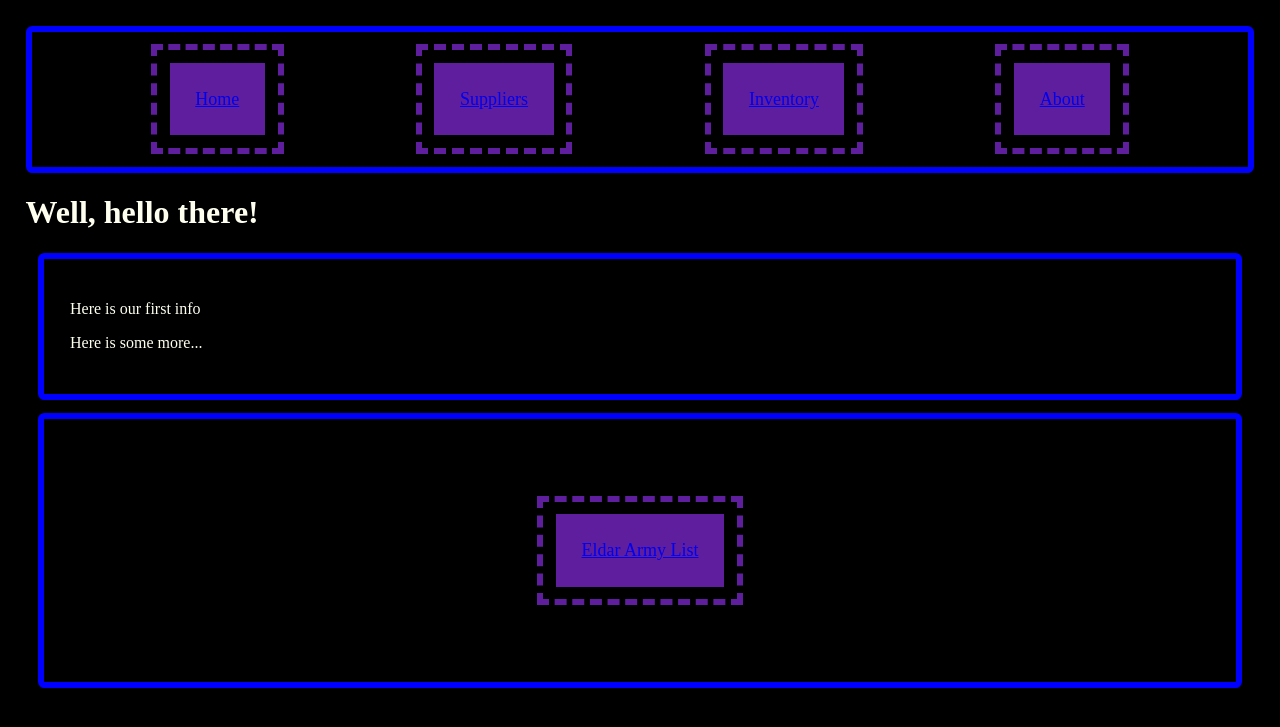
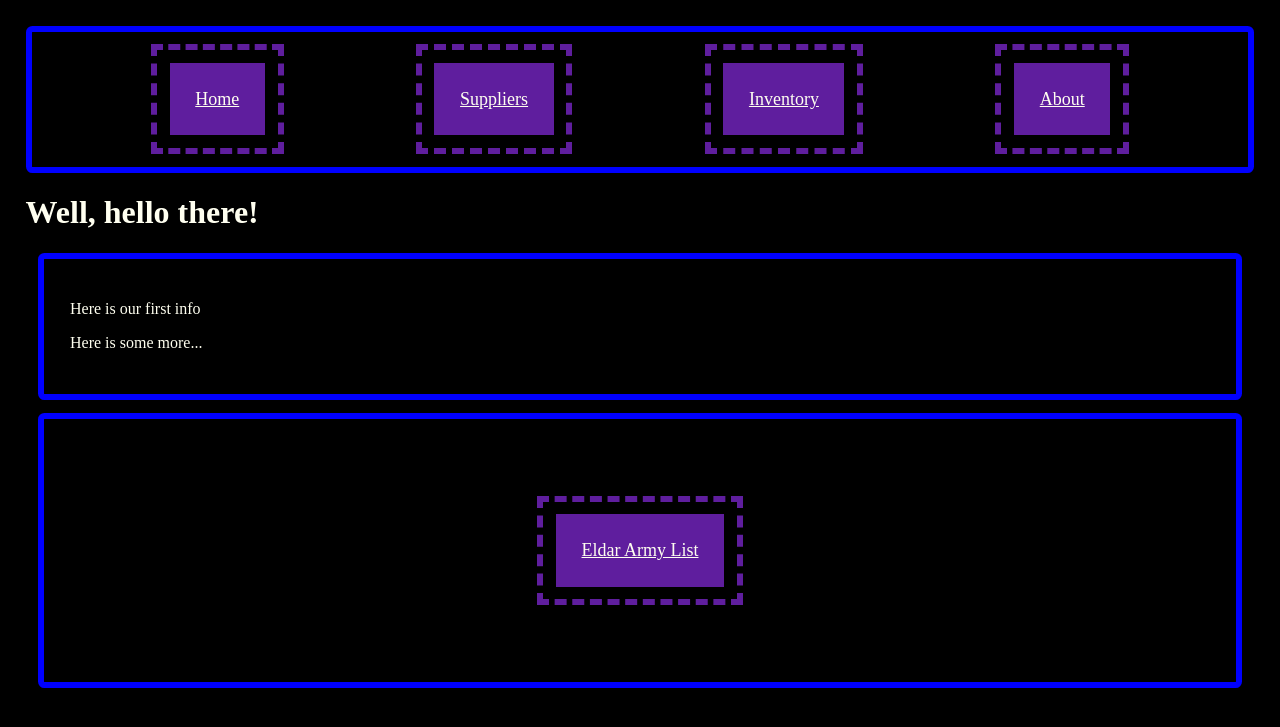
Before and after one commit to samuel-williams-ed/table_top_games, a Flask app: page / in a window 1280 px wide. Shown: the top 727 px of the page. Run offline with Flask 3, Linux system fonts and the light colour scheme.

Commit message:
Changed anchor text colour to Ivory

```diff
--- a/static/styles/styles.css
+++ b/static/styles/styles.css
@@ -7,6 +7,9 @@ body {
 div {
     margin: 1vw;
     padding: 2vw;
+}
+a {
+    color: ivory;
 }
 
 .border {
```
